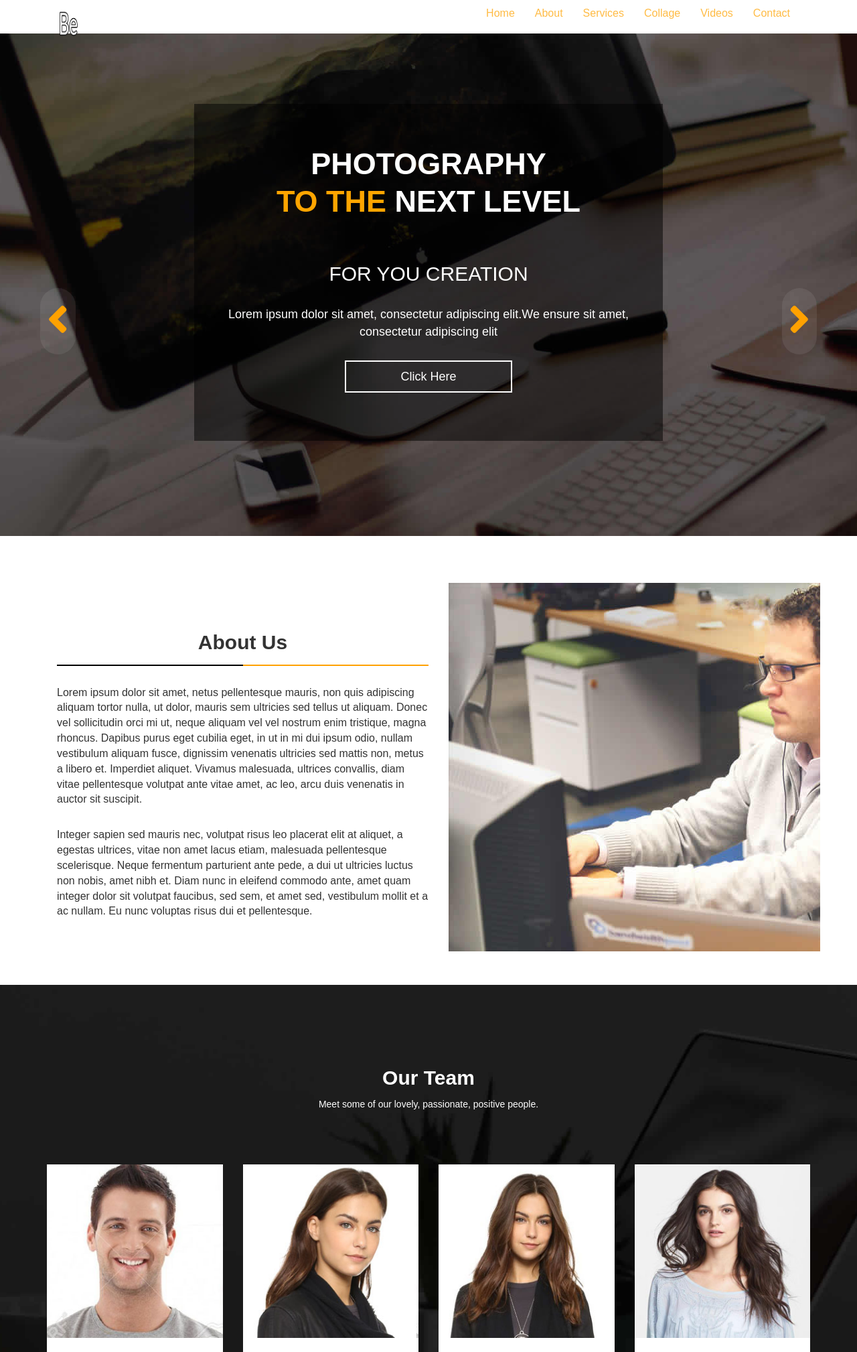
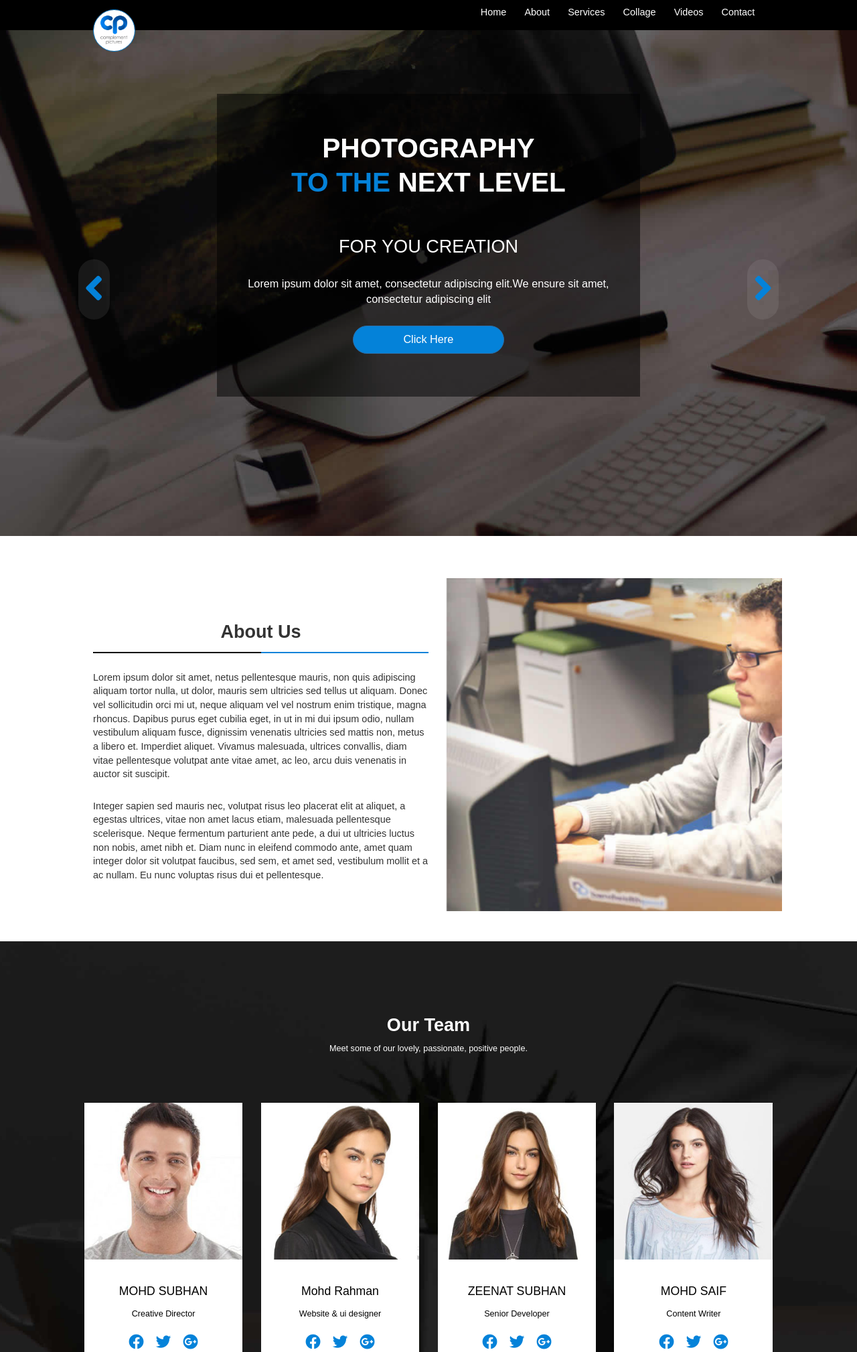
Before and after one commit to Oliver-CodeRepo/graphic_site, a Django app: page / in a window 1280 px wide. Shown: the top 2018 px of the page at 67% size. Run offline with Django 4.2, Linux system fonts and the light colour scheme; some libraries are stand-ins or nearby versions.

Commit message:
theme and logo change

```diff
--- a/static/assets/css/style.css
+++ b/static/assets/css/style.css
@@ -10,6 +10,8 @@ body {
     height: 100%;
     font-family: arial;
     font-size:14px;
+    zoom: 95%;
+    -moz-zoom: 95%;
 }
 
 a {
@@ -83,13 +85,19 @@ color:#fff;
 .navbar-nav > li > a {
     padding-bottom: 5px;
     padding-top: 10px;
+    color: #fff;
+}
+.navbar-nav > li > a:hover{
+    color:#fff;
+    background:#0482d9;
+    border-bottom: 10px solid #0482d9;
 }
 .navbar-default {
     background: rgba(0, 0, 0, 0) none repeat scroll 0 0 !important;
 }
 .navbar-default .navbar-nav > .active > a, .navbar-default .navbar-nav > .active > a:focus, .navbar-default .navbar-nav > .active > a:hover {
-    background-color: #ffa100;
-    border-bottom: 10px solid #e49102;
+    background-color: #0482d9;
+    border-bottom: 10px solid #0482d9;
     color: #fff;
 }
 .affix
@@ -129,7 +137,7 @@ transition: all 0.35s ease 0s;
 	margin-bottom:30px;
 }
 .header-text h2 span {
-    color: orange;
+    color: #0482d9;
 }
 .header-btn {
     border: 2px solid #fff;
@@ -143,24 +151,27 @@ transition: all 0.35s ease 0s;
 	transition: all 0.35s ease 0s;
 }
 .header-btn:hover {
-    border: 2px solid #ff6000;
-    color: #ff6000;
+    border: 2px solid #0482d9;
+    color: #fff;
 	text-decoration:none;
 	transition: all 0.35s ease 0s;
 }
 .btn-ornge {
-    background: rgba(0, 0, 0, 0) none repeat scroll 0 0;
-    border: 2px solid;
-    border-radius: 0;
+    /* background: rgba(0, 0, 0, 0) none repeat scroll 0 0; */
+    background: #0482d9;
+    color:#fff;
+    border-radius: 30px 30px 30px 30px;
     width: 250px;
 	font-size:18px;
 	transition: all 0.35s ease 0s;
 }
 .btn-ornge:hover {
-    border: 2px solid #ffae00;
-	color:#ffae00;
-	background: rgba(0, 0, 0, 0) none repeat scroll 0 0;
+    border: 2px solid #fff;
+	color:#0482d9;
+	/* background: rgba(0, 0, 0, 0) none repeat scroll 0 0; */
+    background: #fff;
 	transition: all 0.35s ease 0s;
+    border-radius: 30px 30px 30px 30px;
 }
 
 #about {
@@ -182,7 +193,7 @@ transition: all 0.35s ease 0s;
 	left:0;
 }
 #about h2::after {
-    background: #ffa100 none repeat scroll 0 0;
+    background: #0482d9 none repeat scroll 0 0;
     bottom: 9px;
     content: "";
     height: 2px;
@@ -226,7 +237,7 @@ margin:20px 0 0 0px;
     padding: 8px;
 }
 .t-box .social-links a {
-    color: #ffa100;
+    color: #0482d9;
 }
 .t-box .social-links a:hover {
     color: #333;
@@ -511,12 +522,12 @@ padding:10px;
 }
 .owl-theme .owl-controls .owl-buttons div {
     background: rgba(255, 255, 255, 0.08) none repeat scroll 0 0 !important;
-    color: #ffa100 !important;
+    color: #0482d9 !important;
     font-size: 65px !important;
     opacity: 1 !important;
 }
 .owl-theme .owl-controls .owl-buttons div:hover {
-    background: #ffa100 none repeat scroll 0 0 !important;
+    background: #0482d9 none repeat scroll 0 0 !important;
     color: #fff !important;
     font-size: 65px !important;
     opacity: 1 !important;
--- a/templates/base/partials/carousel.html
+++ b/templates/base/partials/carousel.html
@@ -6,9 +6,9 @@
       <div id="owl-demo" class="owl-carousel header1">
         <div>
         <div class="col-xs-12 col-sm-6 col-md-6 header-text">
-          <h2 class="wow bounceIn animated" data-wow-delay=".40s">PHOTOGRAPHY <br> <span>TO THE</span> NEXT LEVEL</h2>
-          <h3 class="wow bounceIn animated" data-wow-delay=".50s">FOR YOU CREATION </h3>
-          <p class="wow bounceIn animated" data-wow-delay=".60s">Lorem ipsum dolor sit amet, consectetur adipiscing elit.We ensure sit amet, consectetur adipiscing elit</p>
+          <h2 class="wow bounceIn animated" data-wow-delay=".20s">PHOTOGRAPHY <br> <span>TO THE</span> NEXT LEVEL</h2>
+          <h3 class="wow bounceIn animated" data-wow-delay=".30s">FOR YOU CREATION </h3>
+          <p class="wow bounceIn animated" data-wow-delay=".40s">Lorem ipsum dolor sit amet, consectetur adipiscing elit.We ensure sit amet, consectetur adipiscing elit</p>
           <p>
               <a href='{% url "base:works" %}' class="btn btn-primary btn-lg btn-ornge wow bounceIn animated" data-wow-delay="1s"><i class="hbtn"></i> <span>Click Here</span></i>
               </a>
--- a/templates/base/video.html
+++ b/templates/base/video.html
@@ -16,7 +16,7 @@
     {% if v|length > 0 %}
         {% for item in v %}
             {% video item.video as my_video %}
-                <a class='{% if forloop.counter|divisibleby:2 %}big{% else %}big{% endif %}' hef="{% url 'base:video-details' item.id %}">
+                <a class='{% if forloop.counter|divisibleby:2 %}big{% else %}big{% endif %}' href="{% url 'base:video-details' item.id %}">
                     <h3 class='text-primary'>{{ item.title }}</h3>
                     <img src="{{ my_video.thumbnail }}"  class="">
                 </a>
--- a/templates/includes/footer.html
+++ b/templates/includes/footer.html
@@ -5,11 +5,11 @@
                 <div class="col-xs-12 col-sm-6 col-md-6">
 
 					<ul class="social-links">
-						<li><a class="wow fadeInUp animated" href="index.html#" style="visibility: visible; animation-name: fadeInUp;"><i class="fab fa-facebook"></i></a></li>
-						<li><a data-wow-delay=".1s" class="wow fadeInUp animated" href="index.html#" style="visibility: visible; animation-delay: 0.1s; animation-name: fadeInUp;"><i class="fab fa-twitter"></i></a></li>
-						<li><a data-wow-delay=".2s" class="wow fadeInUp animated" href="index.html#" style="visibility: visible; animation-delay: 0.2s; animation-name: fadeInUp;"><i class="fab fa-google-plus"></i></a></li>
-						<li><a data-wow-delay=".4s" class="wow fadeInUp animated" href="index.html#" style="visibility: visible; animation-delay: 0.4s; animation-name: fadeInUp;"><i class="fab fa-pinterest"></i></a></li>
-						<li><a data-wow-delay=".5s" class="wow fadeInUp animated" href="index.html#" style="visibility: visible; animation-delay: 0.5s; animation-name: fadeInUp;"><i class="fa fa-envelope"></i></a></li>
+						<li><a class="wow fadeInUp animated" target='blank' href="https://www.facebook.com/Complement-Pictures-589396797780105" style="visibility: visible; animation-name: fadeInUp;"><i class="fab fa-facebook"></i></a></li>
+						<!-- <li><a data-wow-delay=".1s" class="wow fadeInUp animated" href="index.html#" style="visibility: visible; animation-delay: 0.1s; animation-name: fadeInUp;"><i class="fab fa-twitter"></i></a></li> -->
+						<li><a data-wow-delay=".2s" class="wow fadeInUp animated" target='blank' href="https://www.instagram.com/greg_complementpictures/?hl=en" style="visibility: visible; animation-delay: 0.2s; animation-name: fadeInUp;"><i class="fab fa-instagram"></i></a></li>
+						<li><a data-wow-delay=".4s" class="wow fadeInUp animated" target='blank' href="https://www.youtube.com/channel/UCzyKVA7LVUhG-JS_qtN7RaQ" style="visibility: visible; animation-delay: 0.4s; animation-name: fadeInUp;"><i class="fab fa-youtube"></i></a></li>
+						<li><a data-wow-delay=".5s" class="wow fadeInUp animated" href="" style="visibility: visible; animation-delay: 0.5s; animation-name: fadeInUp;"><i class="fa fa-envelope"></i></a></li>
 					</ul>
 
                     <!-- <p class="copyright">
@@ -22,10 +22,10 @@
 					  <section class="widget widget_text" id="text-15">
                          <h3 class="widget-title">Nairobi, Kenya</h3> <div class="textwidget">Sarit center.<br>
                         <p>
-                            Tel: 254 712 345678<br>
+                            Tel: +254 729 903042<br>
                             Mobile: 254 712 345678<br>graphic-pixel</p>
                         <!-- <a href="#">Get directions on the map</a> → -->
-                    </div>
+                    <!-- </div> -->
                     </section>
 
 				</div>
--- a/templates/includes/top-nav.html
+++ b/templates/includes/top-nav.html
@@ -1,4 +1,4 @@
-<nav id="mainNav" class="navbar navbar navbar-dark navbar-fixed-top" style='z-index:20'>
+<nav id="mainNav" class="navbar navbar navbar-dark navbar-fixed-top" style='z-index:20; background: black !important'>
         <div class="container">
             <div class="container-fluid">
                 <!-- Brand and toggle get grouped for better mobile display -->
@@ -9,7 +9,7 @@
                         <span class="icon-bar"></span>
                         <span class="icon-bar"></span>
                     </button>
-                    <a class="navbar-brand" href="#"><img src="../../static/assets/img/logo.png" alt="Logo" width='40' height='40'>
+                    <a class="navbar-brand" href="#"><img src="../../static/images/cp-logo.jpeg " alt="Logo" width='70' height='70' style='object-fit:contain; border:2px solid #0482d9; border-radius:50%'>
                     </a>
                 </div>
 
@@ -17,8 +17,8 @@
 
                 <div class="collapse navbar-collapse" id="bs-example-navbar-collapse-1">
                     <ul class="nav navbar-nav navbar-right">
-						<li>
-                            <a class="page-scroll" href="{% url 'base:index' %}">Home</a>
+						<li >
+                            <a class="page-scroll" style='color:white !important; ' href="{% url 'base:index' %}">Home</a>
                         </li>
                         <li>
                             <a class="page-scroll" href="{% url 'base:about' %}">About</a>
```
Also changed, not shown: other parts of static/assets/css/style.css (+16 -16 lines), static/images/cp-logo.jpeg (added).
